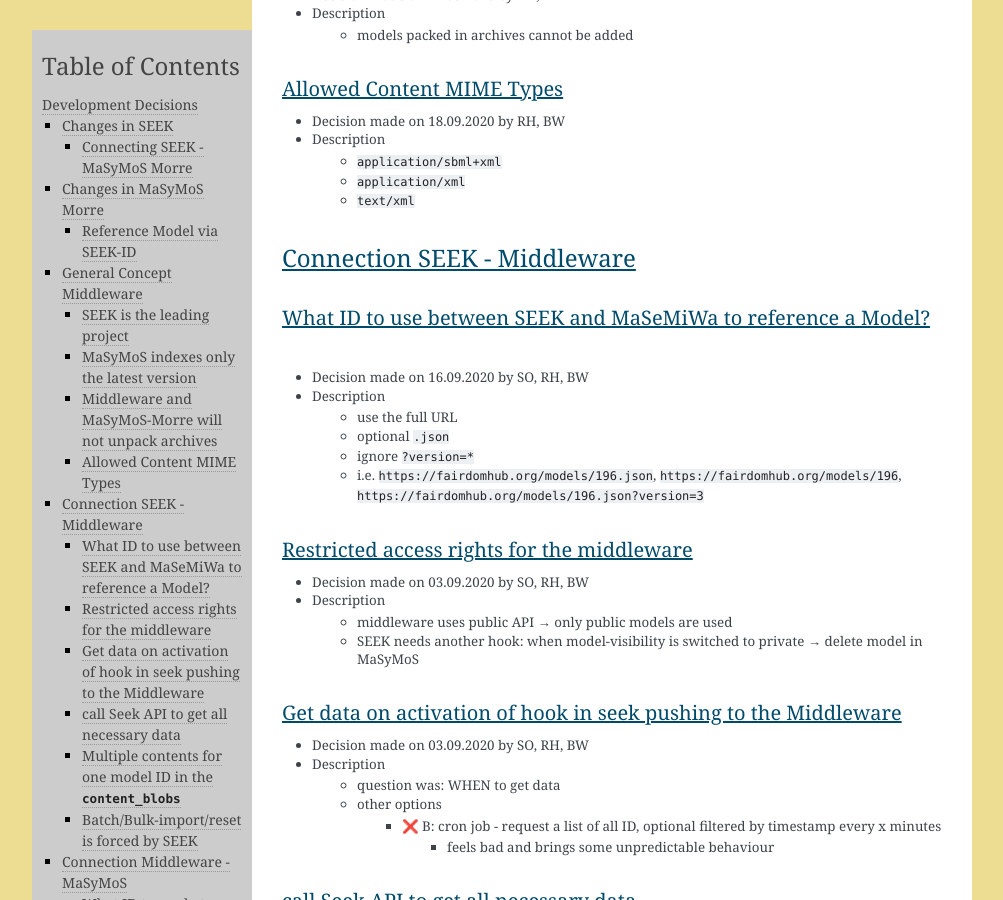
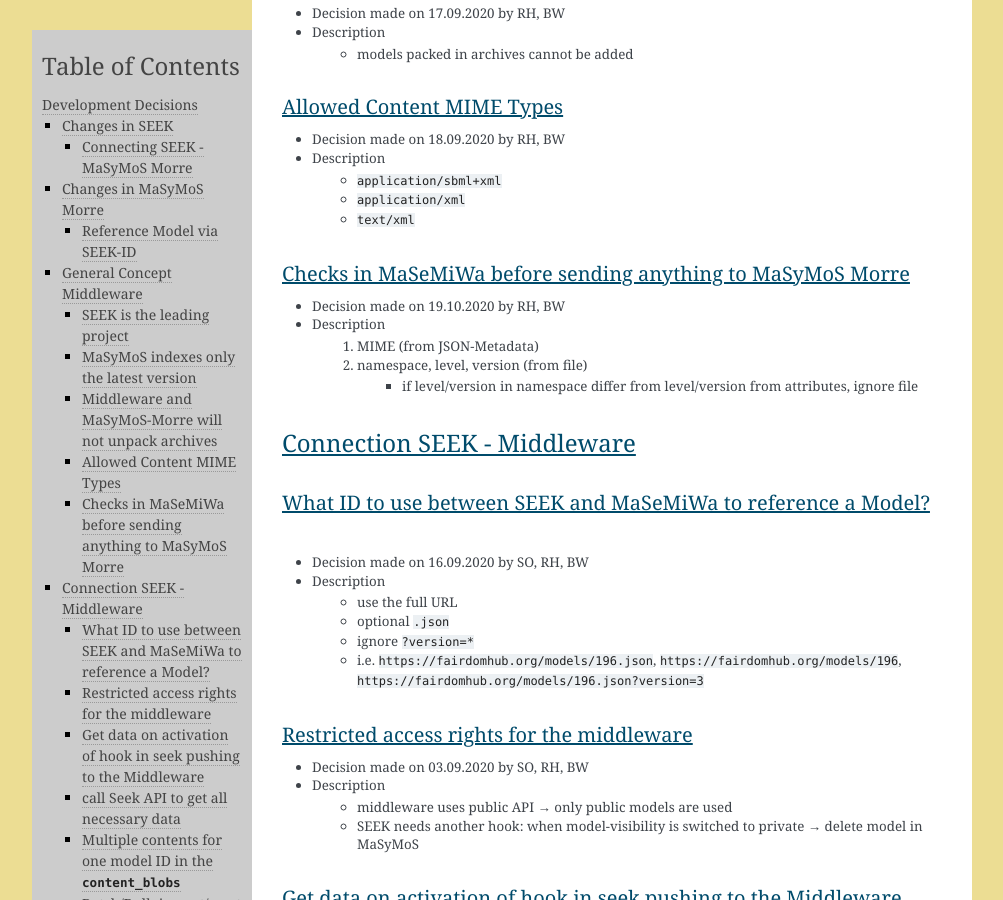
Before and after one commit to MaSyMoS/masymos-seek-middleware, a Sphinx documentation site: the page built from dev/doc/dev_decisions.rst, in a window 1280 px wide and 900 px high, scrolled down 1755 px. Shown: the whole window, without its empty margins (138-1141 px from the left). Built offline with Sphinx 7.4.7, drawn with Linux system fonts in a browser that asks for light colours; some of the changed text lies outside the part shown.

Commit message:
docs: decisions: Checks in MaSeMiWa
MaSyMoS/masymos-seek-middleware#7

```diff
--- a/dev/doc/dev_decisions.rst
+++ b/dev/doc/dev_decisions.rst
@@ -69,6 +69,14 @@
     - ``application/sbml+xml``
     - ``application/xml``
     - ``text/xml``
+
+Checks in MaSeMiWa before sending anything to MaSyMoS Morre
+===========================================================
+- Decision made on 19.10.2020 by RH, BW
+- Description
+    #. MIME (from JSON-Metadata)
+    #. namespace, level, version (from file)
+        - if level/version in namespace differ from level/version from attributes, ignore file
 
 Connection SEEK - Middleware
 ############################
```
